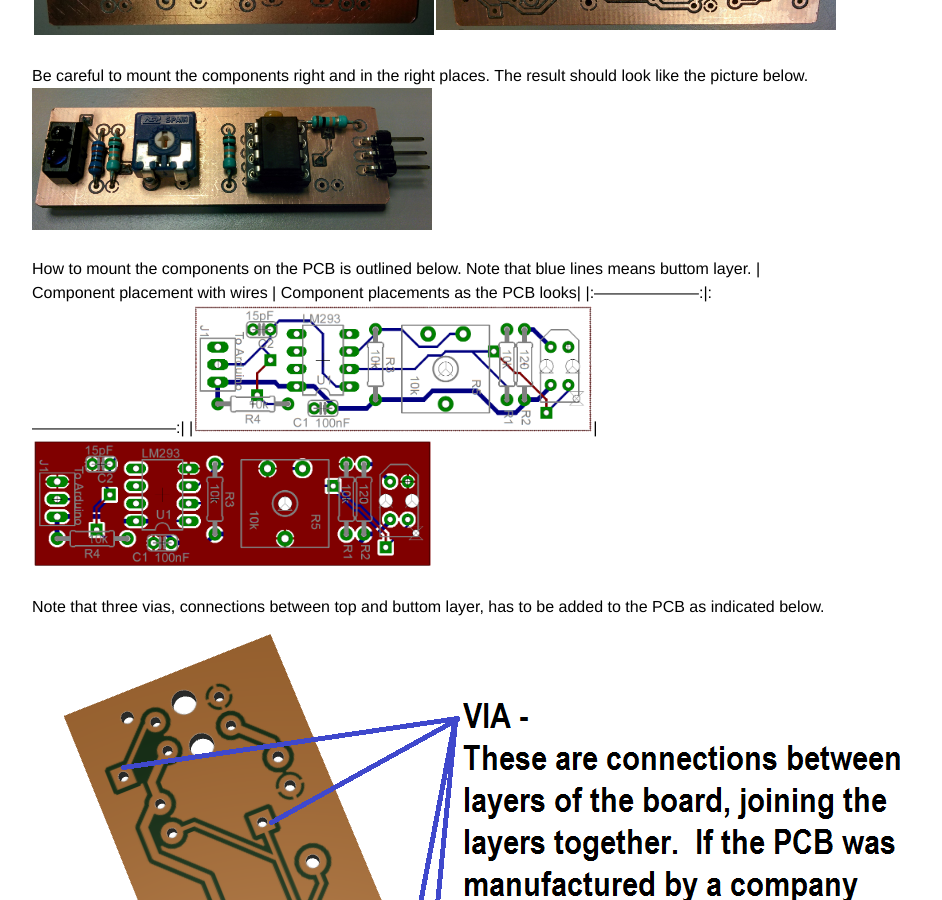
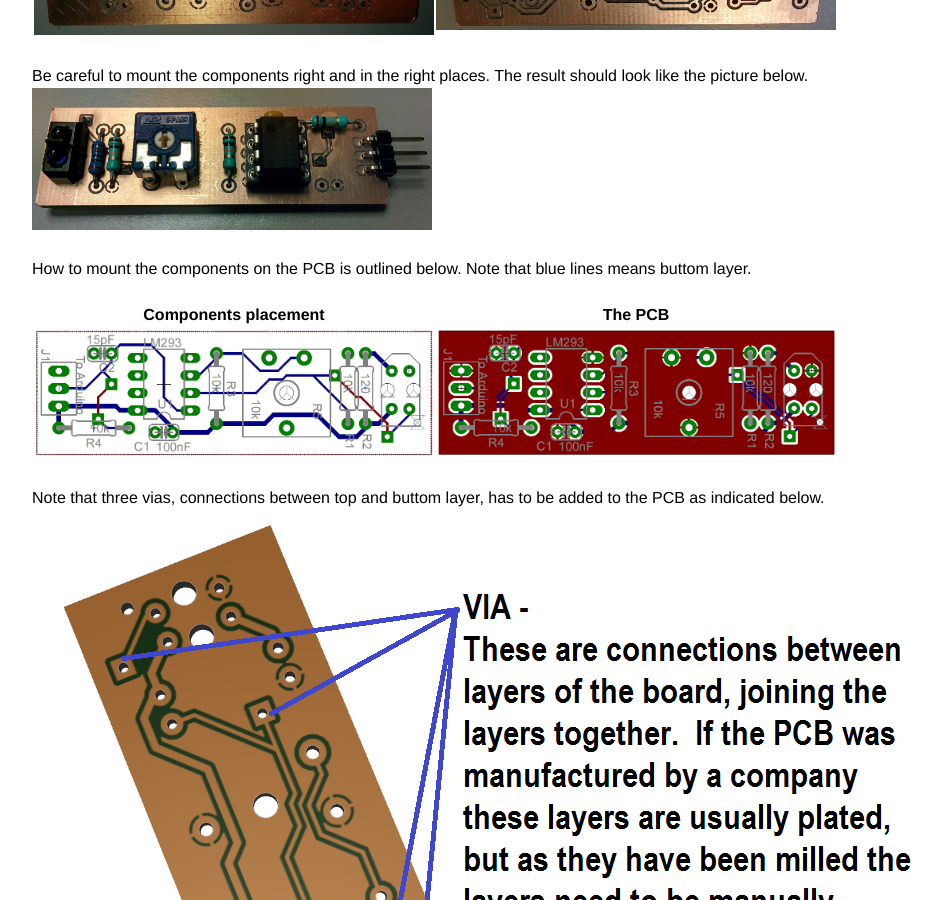
Before and after one commit to EAL-IT-Technology/RaspberryFun, a Jekyll site: the page built from hardware/sensor/index.md, in a window 1280 px wide and 900 px high, scrolled down 1509 px. Shown: the whole window, without its empty margins (208-1150 px from the left). Built offline with Jekyll 4.4.1, drawn with Linux system fonts in a browser that asks for light colours.

Commit message:
Removed other errors in the layout.

```diff
--- a/hardware/sensor/index.md
+++ b/hardware/sensor/index.md
@@ -31,9 +31,10 @@ Be careful to mount the components right and in the right places. The result sho
 <img src="pics/IMG_20151121_173625.jpg" alt="Components mounted on the PCB" width="400" />
 
 How to mount the components on the PCB is outlined below. Note that blue lines means buttom layer.
-| Component placement with wires | Component placements as the PCB looks|
+
+| Components placement | The PCB |
 |:--------------------:|:---------------------------:|
-|<img src="pics/IMG_20151121_173625.png" alt="Components placement" width="400" />|<img src="pics/IMG_20151121_173626.png" alt="Components placed on PCB" width="400" />
+|<img src="pics/IMG_20151121_173625.png" alt="Component placement" width="400" />|<img src="pics/IMG_20151121_173626.png" alt="Components placed on PCB" width="400" />
 
 Note that three vias, connections between top and buttom layer, has to be added to the PCB as indicated below.
 ![Adding vias](pics/2WD Sensor PCB Base.png)
```
